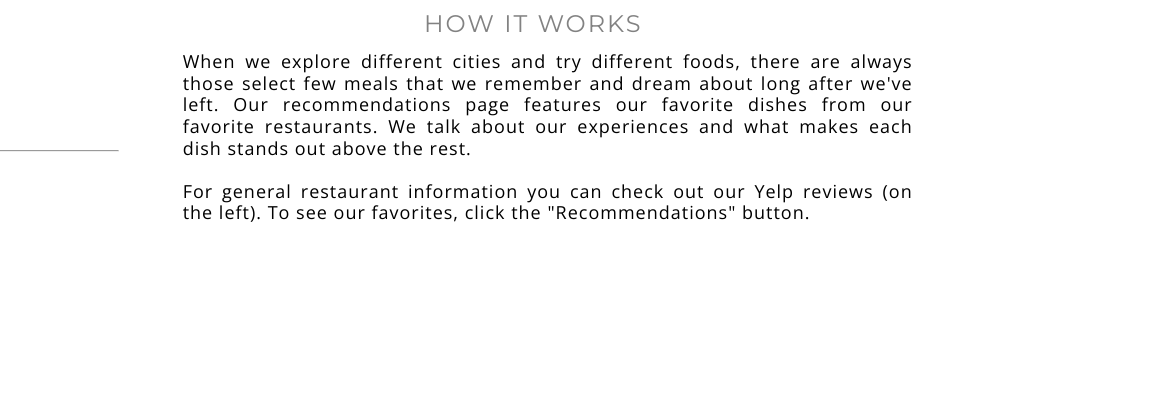
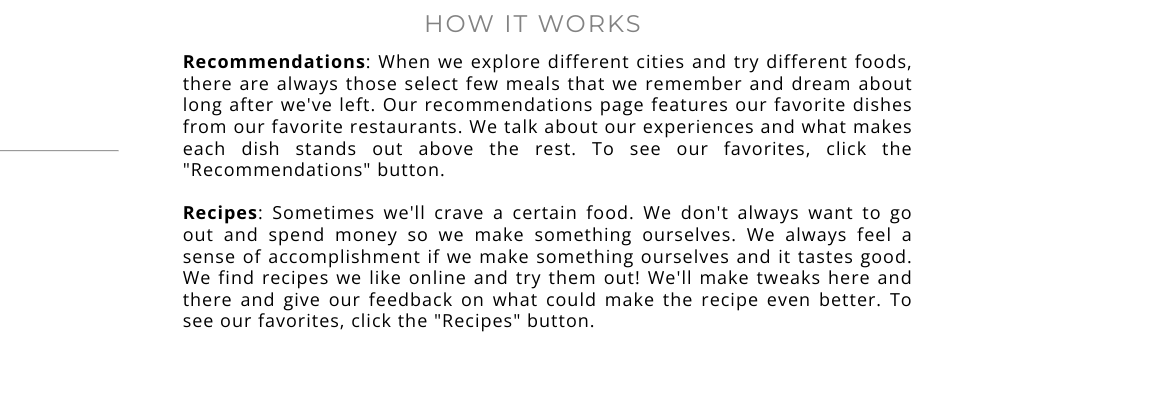
Before and after one commit to honandbun/honandbun.github.io, a plain HTML site: page index.html in a window 1280 px wide. Shown: the part 350-753 px from the top of the page, 121-1280 px from the left. Drawn offline with nearby package versions, Linux system fonts and the light colour scheme.

Commit message:
Added recommendations and recipes descriptions on front age

```diff
--- a/index.html
+++ b/index.html
@@ -61,8 +61,8 @@
             </div>
             <div class="name"> HOW IT WORKS </div>
             <div class="info">
-                When we explore different cities and try different foods, there are always those select few meals that we remember and dream about long after we've left. Our recommendations page features our favorite dishes from our favorite restaurants. We talk about our experiences and what makes each dish stands out above the rest.<br><br>
-                For general restaurant information you can check out our Yelp reviews (on the left). To see our favorites, click the "Recommendations" button.
+                <b>Recommendations</b>: When we explore different cities and try different foods, there are always those select few meals that we remember and dream about long after we've left. Our recommendations page features our favorite dishes from our favorite restaurants. We talk about our experiences and what makes each dish stands out above the rest. To see our favorites, click the "Recommendations" button.<br><br>
+                <b>Recipes</b>: Sometimes we'll crave a certain food. We don't always want to go out and spend money so we make something ourselves. We always feel a sense of accomplishment if we make something ourselves and it tastes good. We find recipes we like online and try them out! We'll make tweaks here and there and give our feedback on what could make the recipe even better. To see our favorites, click the "Recipes" button.<br><br>
             </div>
         </div>
 
```
